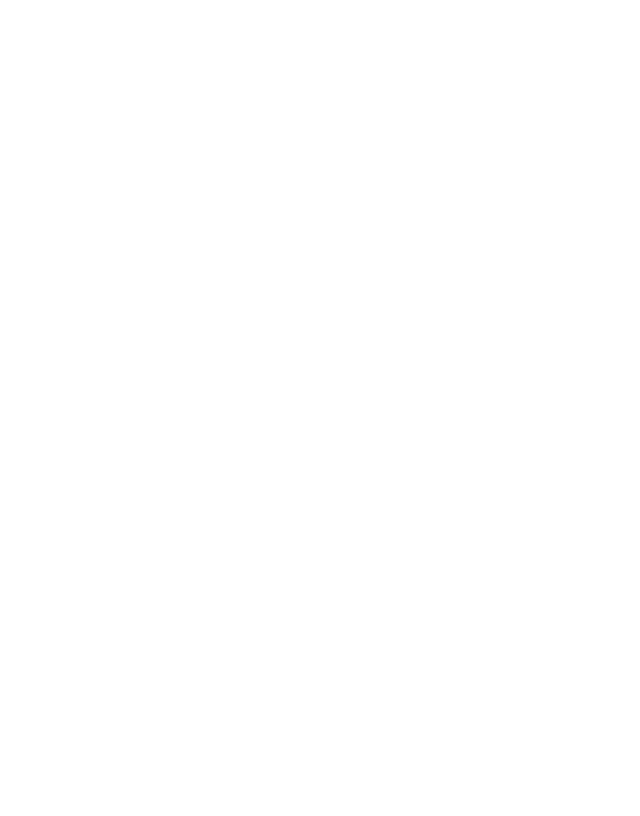
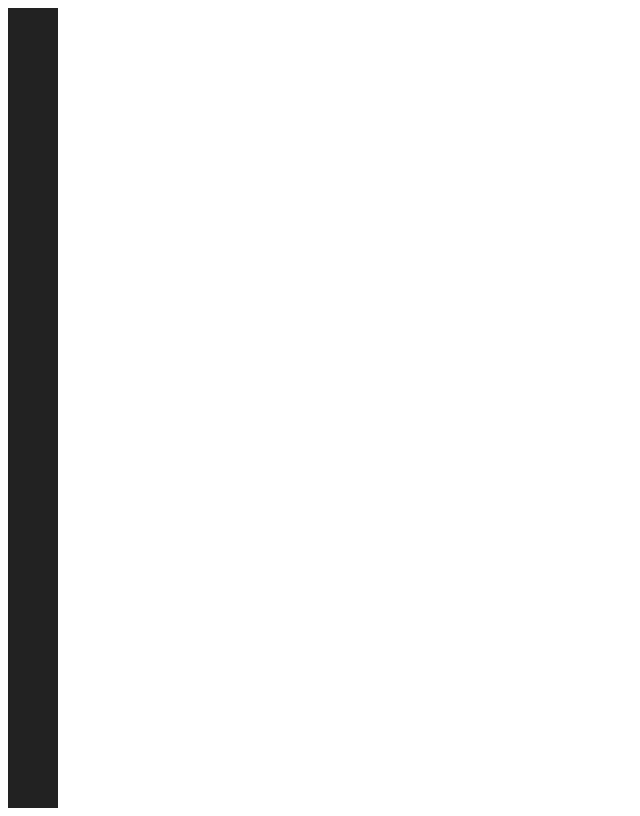
Before and after one commit to jiri132/Flare, a SvelteKit app: page / in a window 1280 px wide. Shown: the whole page, without its empty margins (0-640 px from the left). Built offline with nearby package versions, Linux system fonts and the light colour scheme.

Commit message:
Update RoutedSideBar.svelte

```diff
--- a/src/components/RoutedSideBar/RoutedSideBar.svelte
+++ b/src/components/RoutedSideBar/RoutedSideBar.svelte
@@ -0,0 +1,18 @@
+<script>
+
+
+</script>
+
+<div class="RoutedSideBar">
+</div>
+
+<style>
+    .RoutedSideBar {
+        min-width: 50px;
+        max-width: 50px;
+        background-color: rgb(34, 34, 34);
+        color: whitesmoke;
+        height: 100vh;
+    }
+
+</style>
```
